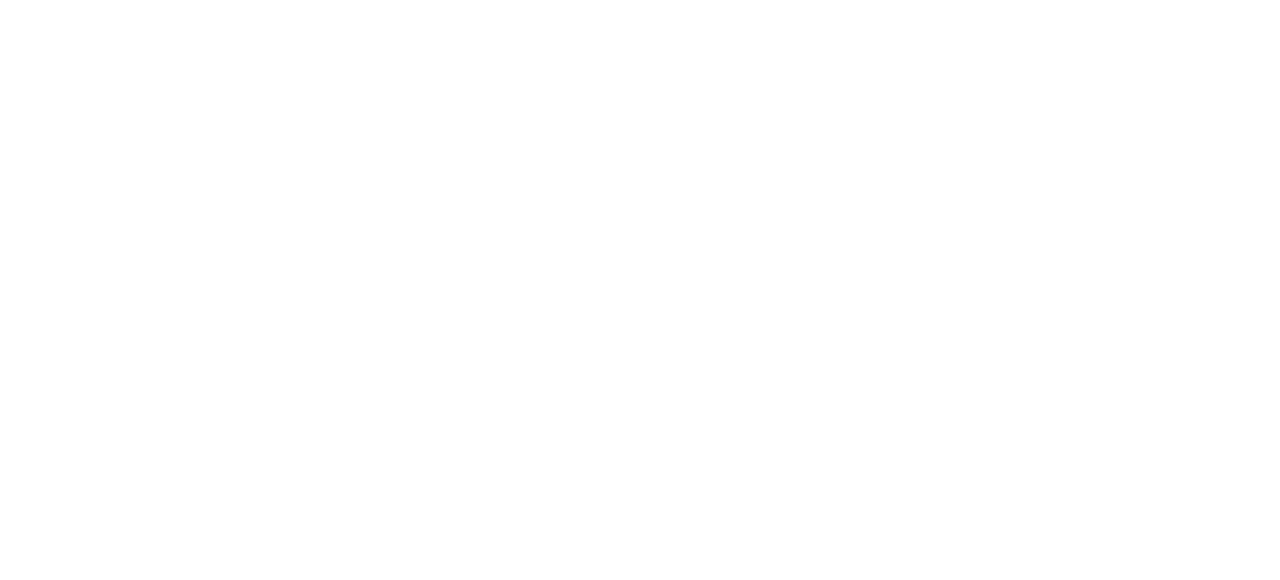
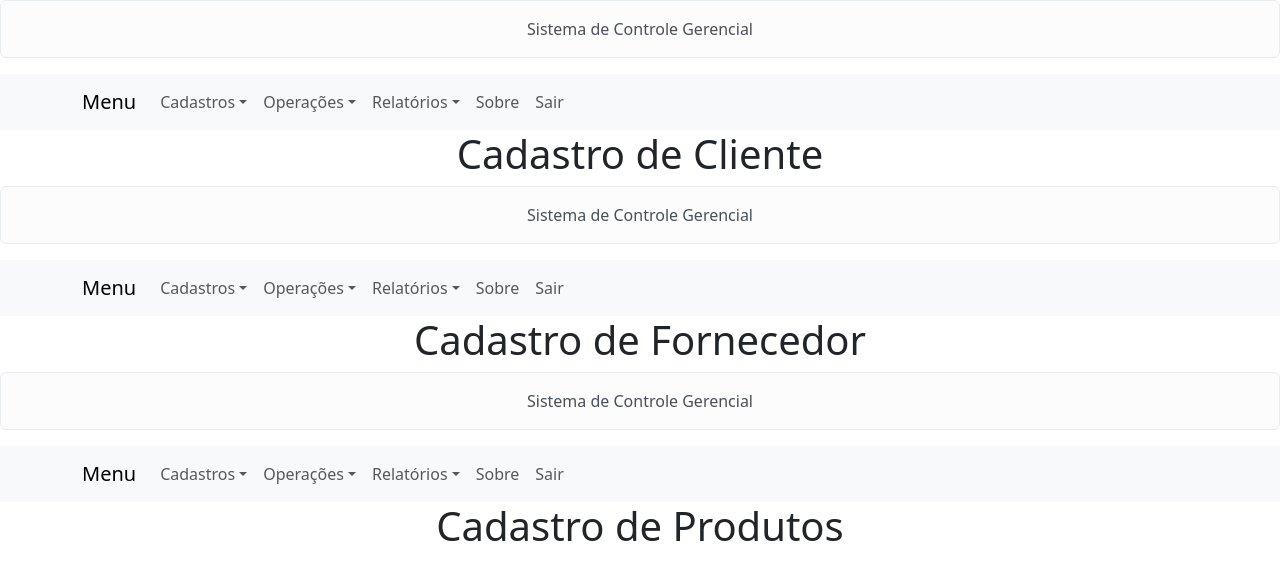
Before and after one commit to rafael-cena/sistema, a React (Create React App) app: page / in a window 1280 px wide. Shown: the top 580 px of the page. Built offline with nearby package versions, Linux system fonts and the light colour scheme.

Commit message:
Desenvolvento componentes de layout do sistema

```diff
--- a/package.json
+++ b/package.json
@@ -6,7 +6,9 @@
     "@testing-library/jest-dom": "^5.17.0",
     "@testing-library/react": "^13.4.0",
     "@testing-library/user-event": "^13.5.0",
+    "bootstrap": "^5.3.3",
     "react": "^18.3.1",
+    "react-bootstrap": "^2.10.4",
     "react-dom": "^18.3.1",
     "react-scripts": "5.0.1",
     "web-vitals": "^2.1.4"
--- a/src/App.js
+++ b/src/App.js
@@ -1,7 +1,17 @@
+import Pagina from "./componentes/layouts/Pagina";
+
 function App() {
   return (
     <div className="App">
-
+      <Pagina >
+        <h1 className="text-center">Cadastro de Cliente</h1>
+      </Pagina>
+      <Pagina>
+        <h1 className="text-center">Cadastro de Fornecedor</h1>
+      </Pagina>
+      <Pagina>
+        <h1 className="text-center">Cadastro de Produtos</h1>
+      </Pagina>
     </div>
   );
 }
--- /dev/null
+++ b/src/componentes/layouts/Cabecalho.jsx
@@ -0,0 +1,11 @@
+import { Alert } from "react-bootstrap";
+
+export default function Cabecalho (props) {
+
+
+    return (
+        <Alert className="text-center" variant="light">
+            {props.titulo || "Título não informado"}
+        </Alert>
+    );
+}
--- /dev/null
+++ b/src/componentes/layouts/Menu.jsx
@@ -0,0 +1,42 @@
+import Container from 'react-bootstrap/Container';
+import Nav from 'react-bootstrap/Nav';
+import Navbar from 'react-bootstrap/Navbar';
+import NavDropdown from 'react-bootstrap/NavDropdown';
+
+export default function Menu(props) {
+
+    return (
+        <Navbar expand="lg" className="bg-body-tertiary">
+            <Container>
+                <Navbar.Brand href="#home">Menu</Navbar.Brand>
+                <Navbar.Toggle aria-controls="basic-navbar-nav" />
+                <Navbar.Collapse id="basic-navbar-nav">
+                    <Nav className="me-auto">
+                        <NavDropdown title="Cadastros" id="basic-nav-dropdown">
+                            <NavDropdown.Item href="#action/3.1">Clientes</NavDropdown.Item>
+                            <NavDropdown.Item href="#action/3.2">Fornecedores</NavDropdown.Item>
+                            <NavDropdown.Item href="#action/3.3">Produtos</NavDropdown.Item>
+                            <NavDropdown.Item href="#action/3.4">Categorias</NavDropdown.Item>
+                        </NavDropdown>
+
+                        <NavDropdown title="Operações" id="basic-nav-dropdown">
+                            <NavDropdown.Item href="#action/3.1">Compra</NavDropdown.Item>
+                            <NavDropdown.Item href="#action/3.2">Venda</NavDropdown.Item>
+                        </NavDropdown>
+
+                        <NavDropdown title="Relatórios" id="basic-nav-dropdown">
+                            <NavDropdown.Item href="#action/3.1">Clientes</NavDropdown.Item>
+                            <NavDropdown.Item href="#action/3.2">Fornecedores</NavDropdown.Item>
+                            <NavDropdown.Item href="#action/3.3">Estoque</NavDropdown.Item>
+                            <NavDropdown.Item href="#action/3.4">Compras</NavDropdown.Item>
+                            <NavDropdown.Item href="#action/3.5">Vendas</NavDropdown.Item>
+                        </NavDropdown>
+
+                        <Nav.Link href="#home">Sobre</Nav.Link>
+                        <Nav.Link href="#home">Sair</Nav.Link>
+                    </Nav>
+                </Navbar.Collapse>
+            </Container>
+        </Navbar>
+    );
+}
--- /dev/null
+++ b/src/componentes/layouts/Pagina.jsx
@@ -0,0 +1,12 @@
+import Cabecalho from "./Cabecalho";
+import Menu from "./Menu";
+
+export default function Pagina(props) {
+    return (
+        <div>
+            <Cabecalho titulo="Sistema de Controle Gerencial" />
+            <Menu />
+            { props.children }
+        </div>
+    );
+}
--- a/src/index.js
+++ b/src/index.js
@@ -1,6 +1,8 @@
 import React from 'react';
 import ReactDOM from 'react-dom/client';
 import App from './App';
+
+import 'bootstrap/dist/css/bootstrap.min.css';
 
 const root = ReactDOM.createRoot(document.getElementById('root'));
 root.render(
```
Also changed, not shown: 1 other file (tests, documents, lock files or other folders).
